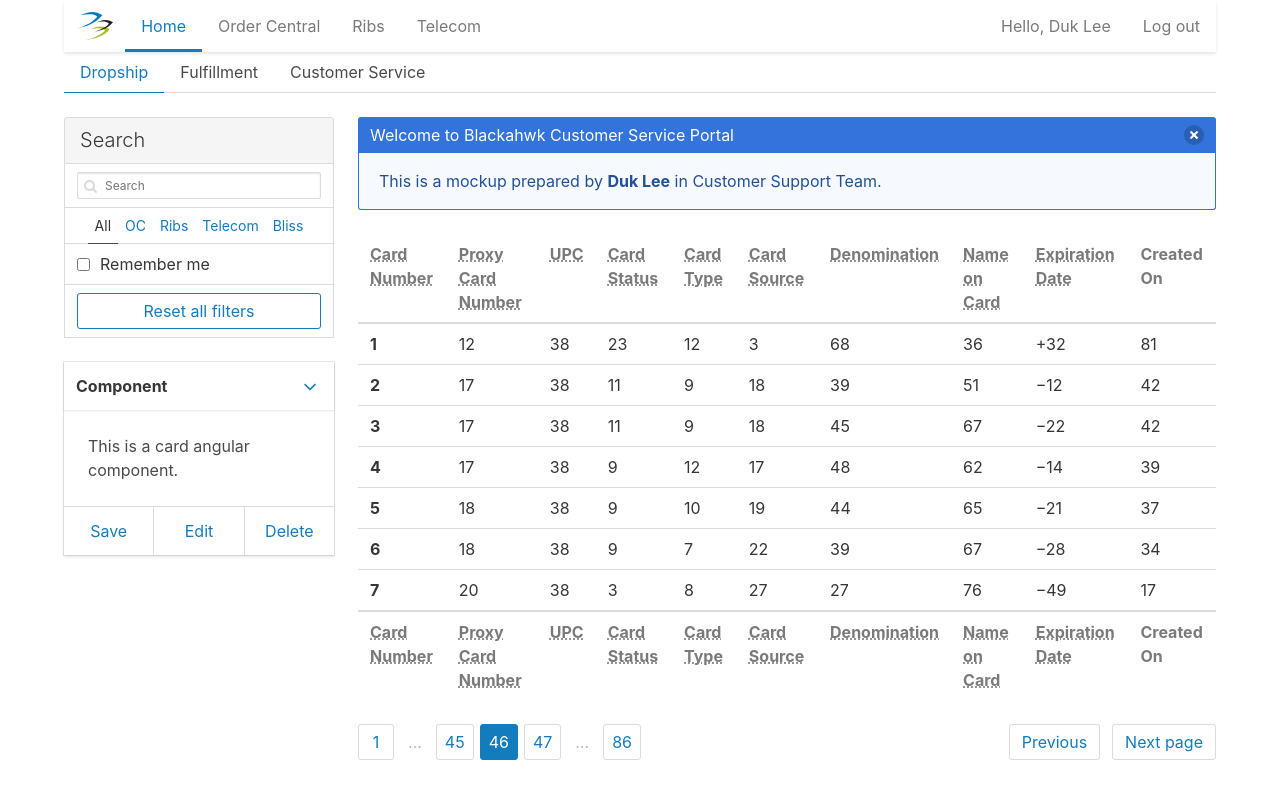
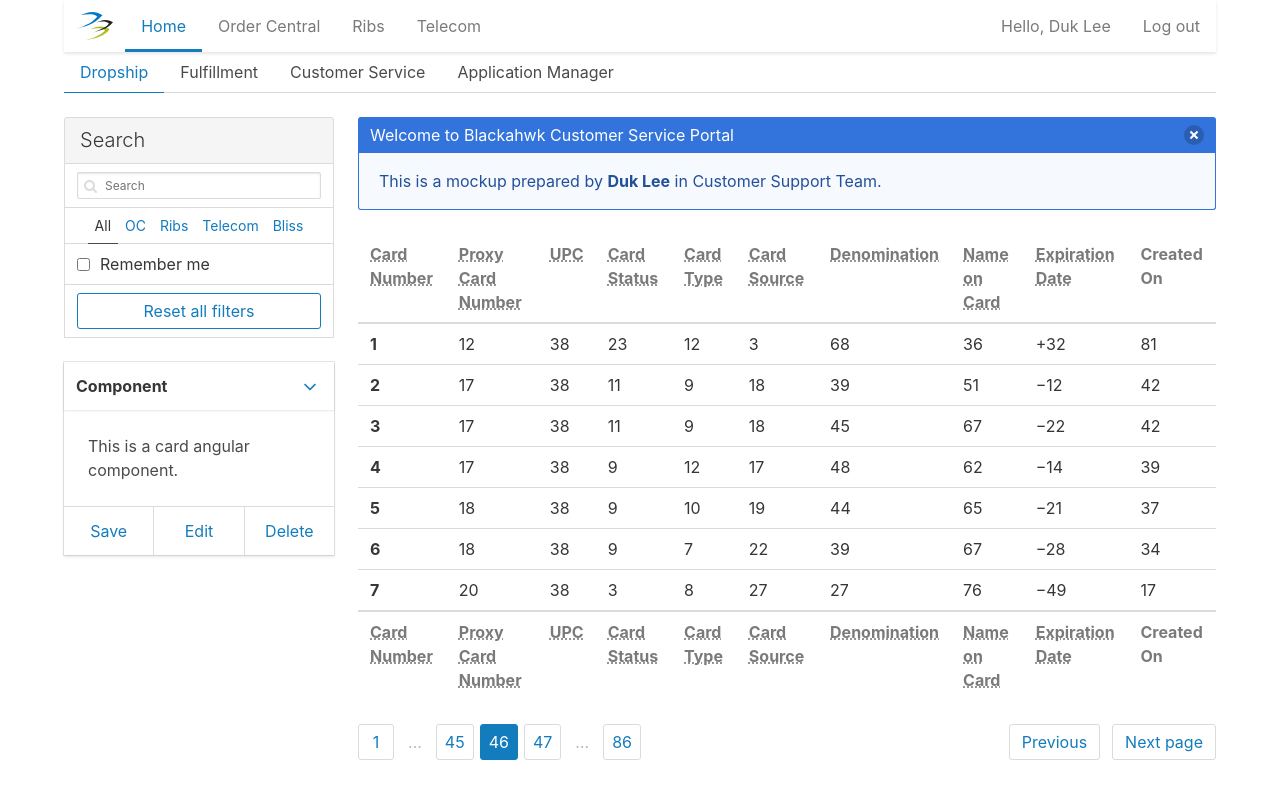
Before and after one commit to duk/bhn-ui-angular-poc, an Angular app: page / in a window 1280 px wide. Built offline with nearby package versions, Linux system fonts and the light colour scheme.

Commit message:
readme updated

```diff
--- a/src/app/bhn-tabs/bhn-tabs.component.html
+++ b/src/app/bhn-tabs/bhn-tabs.component.html
@@ -3,5 +3,6 @@
     <li class="is-active"><a>Dropship</a></li>
     <li><a>Fulfillment</a></li>
     <li><a>Customer Service</a></li>
+    <li><a>Application Manager</a></li>
   </ul>
 </div>
```
Also changed, not shown: 1 other file (tests, documents, lock files or other folders).
